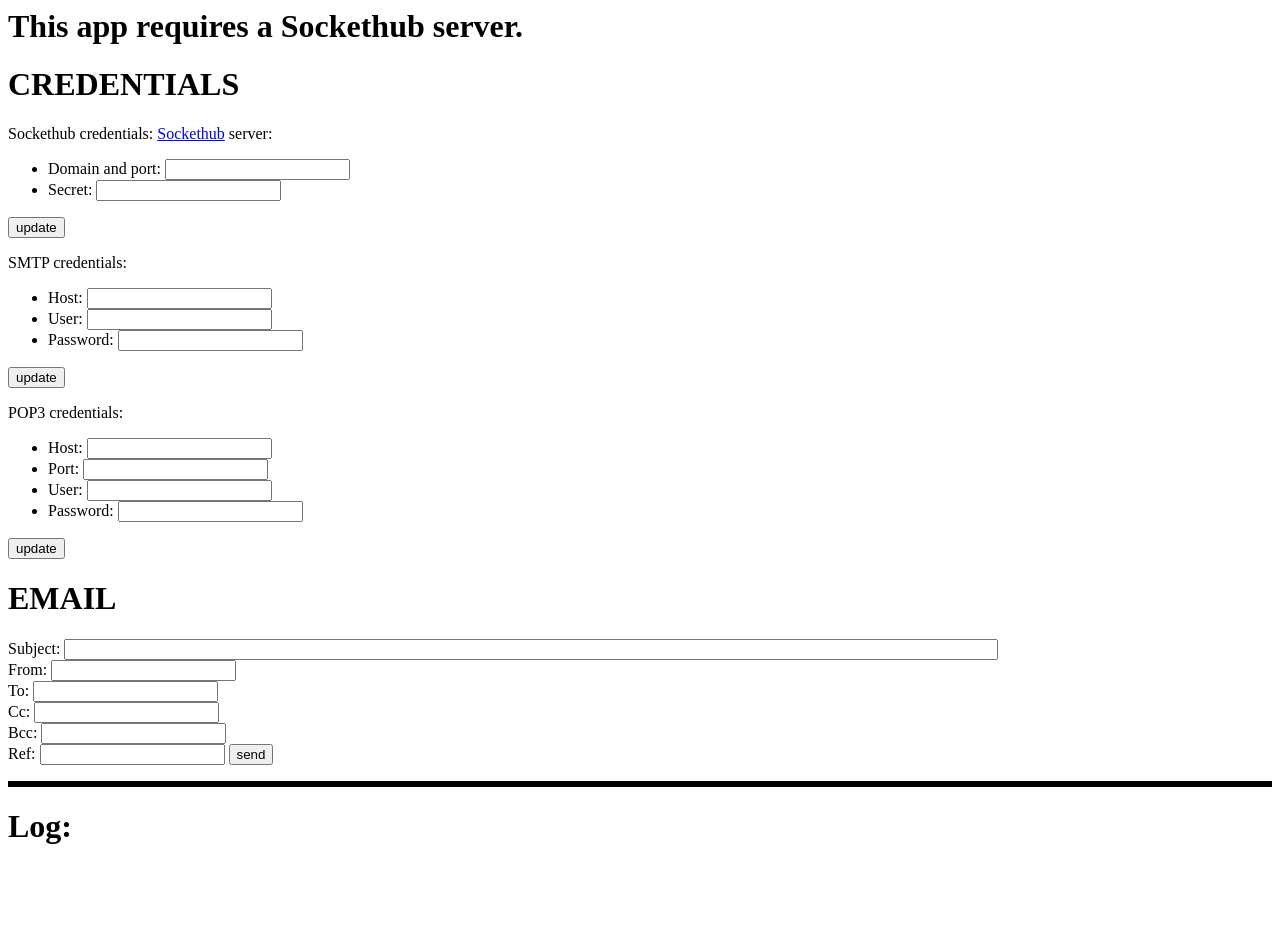
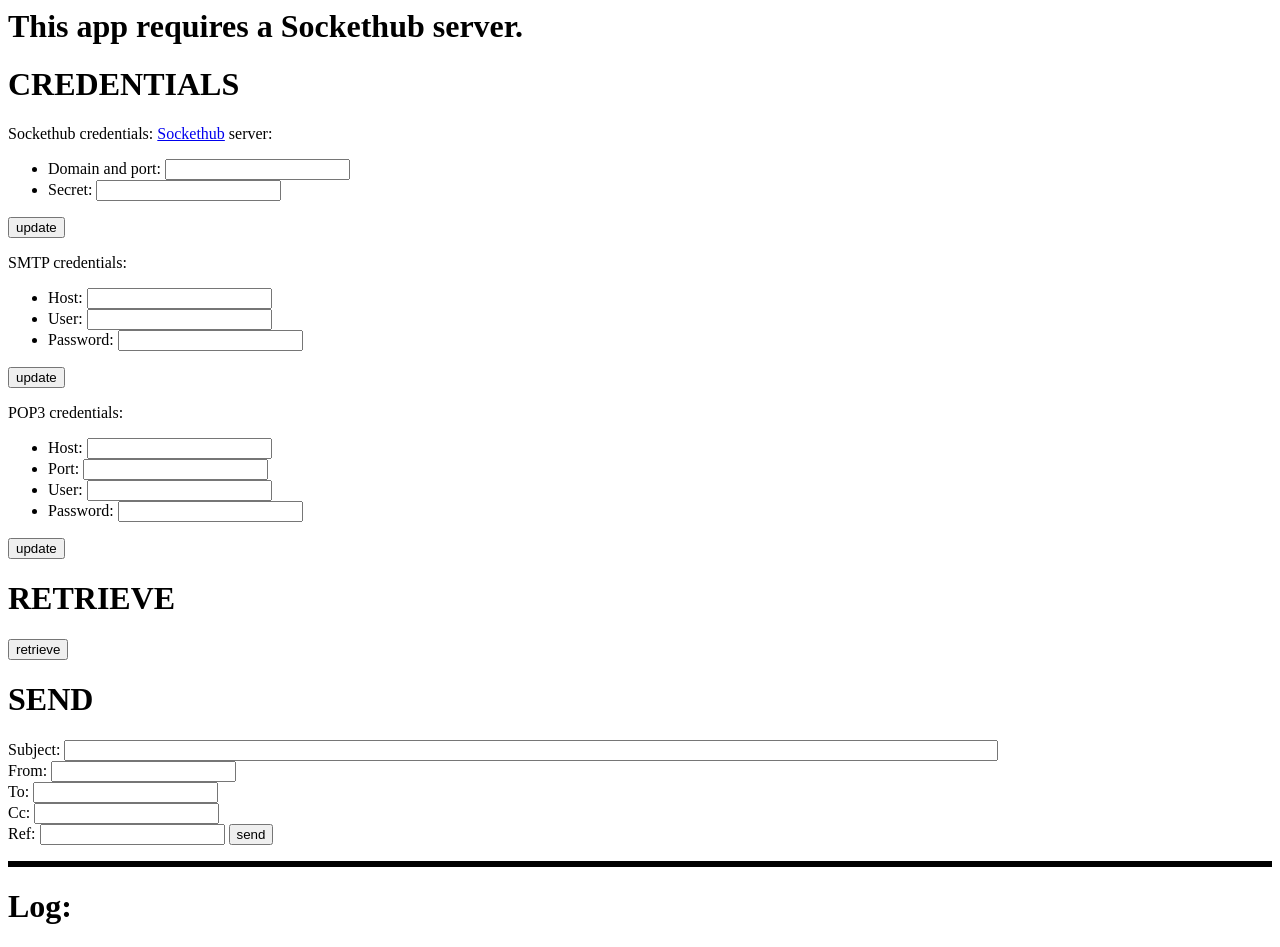
Before and after one commit to michielbdejong/email, a plain HTML site: page index.html in a window 1280 px wide. Before the commit the page ends 867 px from the top, so only its background shows below. Drawn offline with Linux system fonts and the light colour scheme.

Commit message:
retrieve button

```diff
--- a/index.html
+++ b/index.html
@@ -58,13 +58,16 @@
       </ul>
       <input type="submit" value="update" onclick="updatePop3Credentials();" />
     </p>
-    <h1>EMAIL</h1>
+    <h1>RETRIEVE</h1>
+    <p>
+      <input type="submit" value="retrieve" onclick="retrieve();" /><br />
+    </p>
+    <h1>SEND</h1>
     <p>
       Subject: <input id="subject" style="width:70em" /><br />
       From: <input id="from" /><br />
       To: <input id="to" /><br />
       Cc: <input id="cc" /><br />
-      Bcc: <input id="bcc" /><br />
       Ref: <input id="ref" />
       <input type="submit" value="send" onclick="send();" /><br />
       <div id="editor"></div>
@@ -151,8 +154,14 @@
       }
       return recipients;
     }
+    function retrieve() {
+      remoteStorage.email.getPop3Credentials().then(function(creds) {
+        remoteStorage.sockethub.retrieve('email', creds, {
+        });
+      });
+    }
     function send() {
-      remoteStorage.email.getCredentials().then(function(creds) {
+      remoteStorage.email.getSmtpCredentials().then(function(creds) {
         remoteStorage.sockethub.send('email', creds, {
           actor: {
             address: value('from')
@@ -164,8 +173,7 @@
           },
           target: {
             to: toRecipientsList(value('to')),
-            cc: toRecipientsList(value('cc')),
-            bcc: toRecipientsList(value('bcc'))
+            cc: toRecipientsList(value('cc'))
           }
         });
       });
--- a/sockethub.js
+++ b/sockethub.js
@@ -91,6 +91,13 @@ remoteStorage.defineModule('sockethub', function(privateClient, publicClient) {
       target: activity.target
     });
   }
+  function retrieve(platform, credentials) {
+    sendActivity({
+      platform: platform,
+      credentials: credentials,
+      verb: 'retrieve'
+    });
+  }
   function connectNow() {
     privateClient.getObject('credentials.json').then(function(creds) {
       connect(creds.host, creds.secret, {
```
